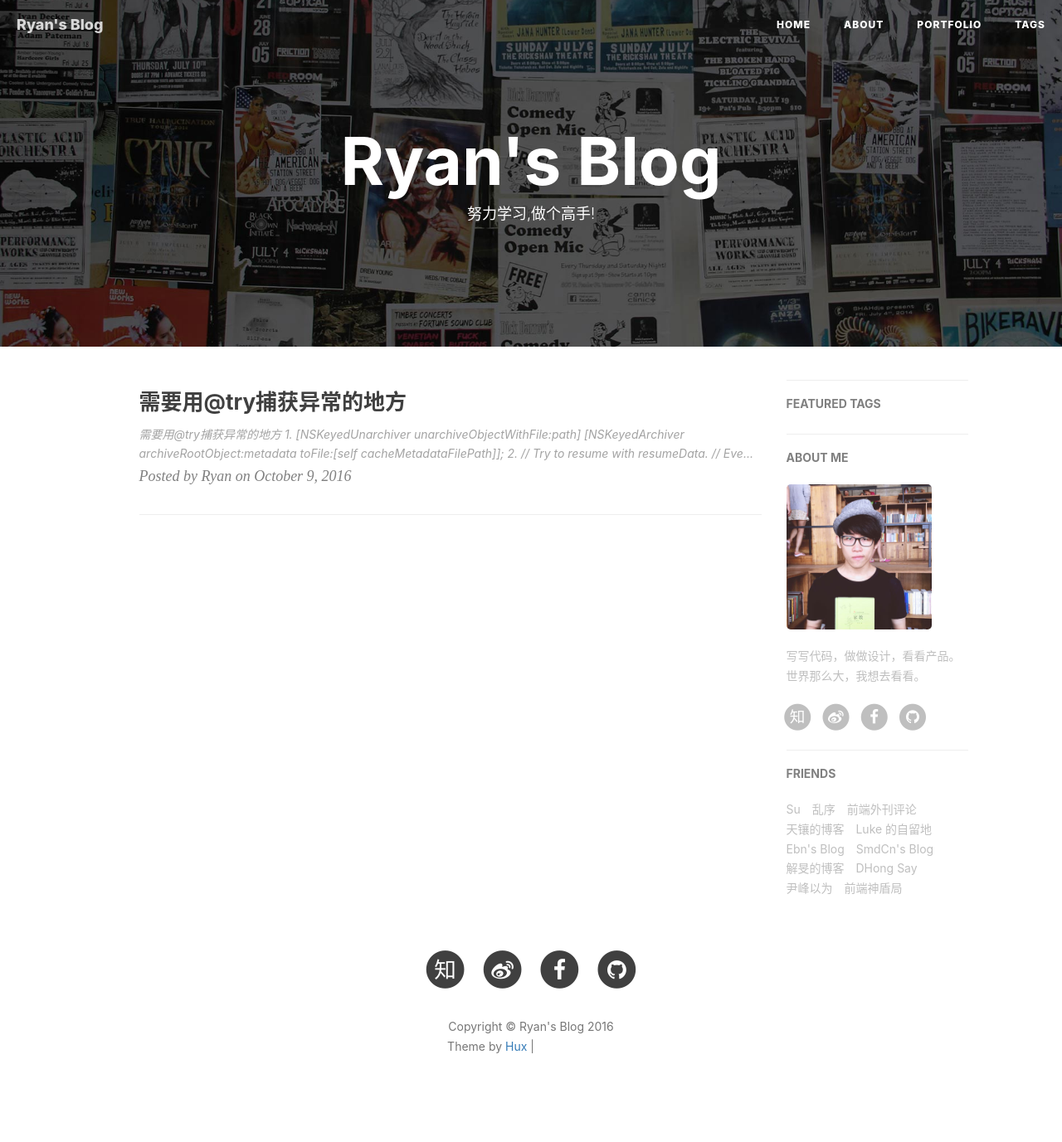
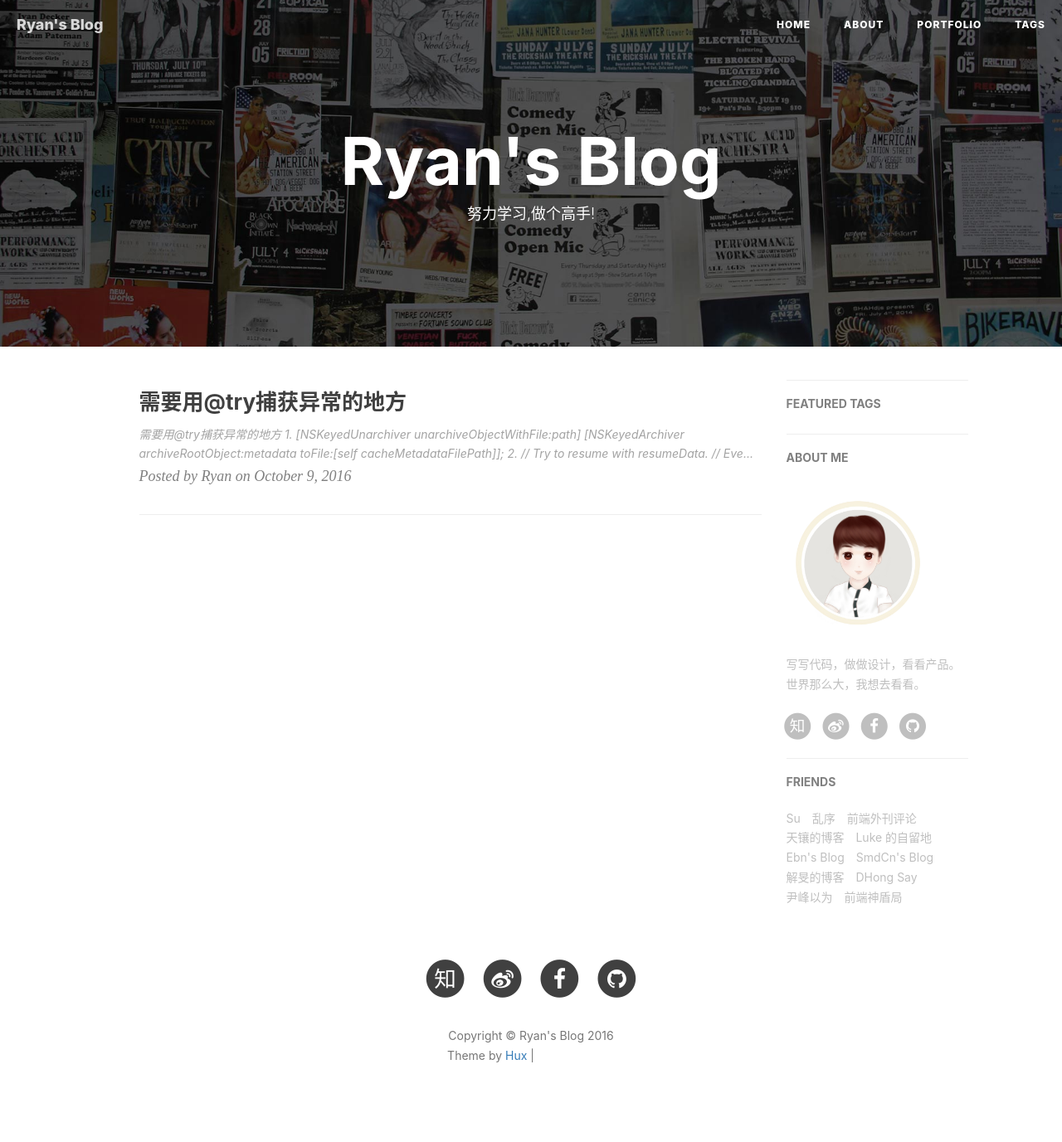
Before and after one commit to dnqs123/dnqs123.github.io, a Jekyll site: the page built from index.html, in a window 1280 px wide. Shown: the whole page at 83% size. Built offline with Jekyll 4.4.1, drawn with Linux system fonts in a browser that asks for light colours; nearby versions of some CDN libraries; the list of posts is cut into pages by our own code; comment, search, counter and statistics services are not loaded; grey boxes are pictures that could not be loaded.

Commit message:
no message

```diff
--- a/_config.yml
+++ b/_config.yml
@@ -70,7 +70,7 @@
 # Sidebar settings
 sidebar: true                           # whether or not using Sidebar.
 sidebar-about-description: "写写代码，做做设计，看看产品。世界那么大，我想去看看。"
-sidebar-avatar: /img/avatar-hux.jpg      # use absolute URL, seeing it's used in both `/` and `/about/`
+sidebar-avatar: /img/avatar-user.jpg      # use absolute URL, seeing it's used in both `/` and `/about/`
 
 
 
```
Also changed, not shown: img/avatar-hux.jpg (deleted), img/avatar-sea-hux.jpg (deleted), img/avatar-user.jpg (added).
